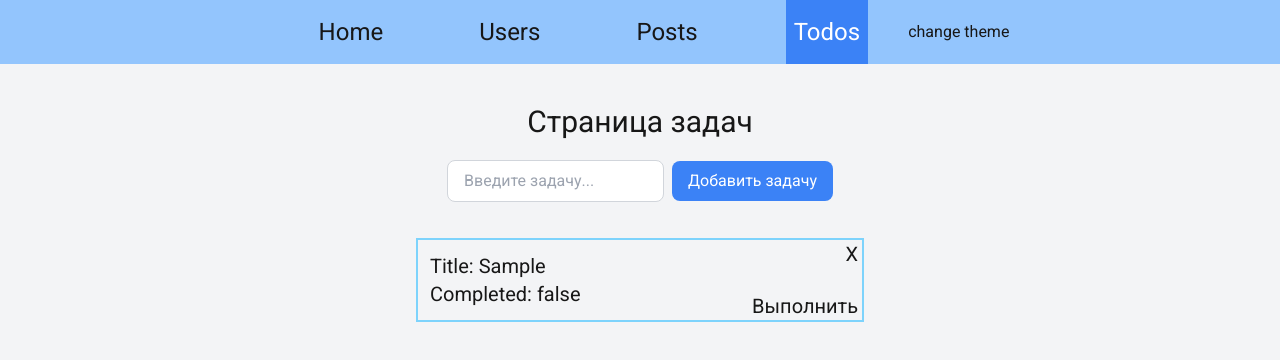
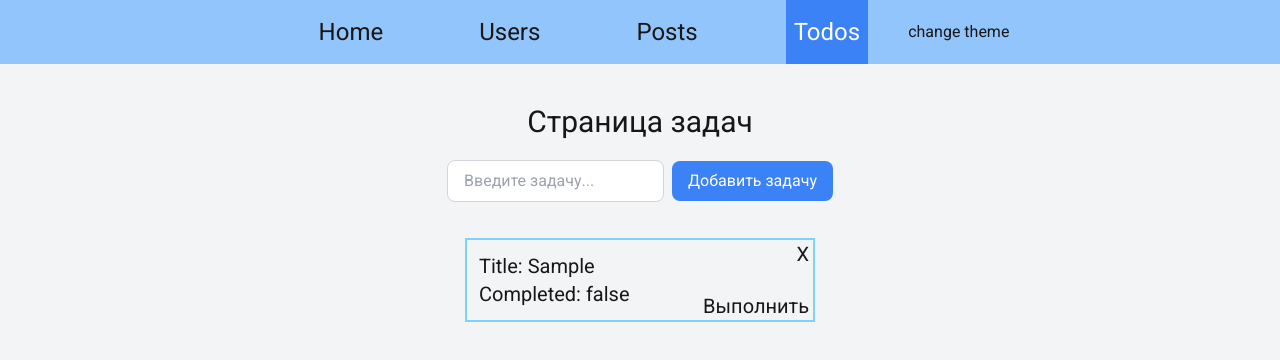
Before and after one commit to NoWizarrd/next-test-project, a Next.js app: page /todos in a window 1280 px wide. Both pictures are taken after typing "Sample" into the empty fields and a click on the button "Добавить задачу". Shown: the top 360 px of the page. Built offline with nearby package versions, Linux system fonts and the light colour scheme; no server answers.

Commit message:
fix todos width adaptive

```diff
--- a/src/components/todos/Todos.tsx
+++ b/src/components/todos/Todos.tsx
@@ -16,7 +16,7 @@ export default function Todos (props: TodosProps): ReactNode {
             {todos.map((todo) => (
                 <li key={todo.id}
                 className="
-                flex relative flex-col min-w-[35vw]
+                flex relative flex-col min-w-[350px]
                 border-2 border-[var(--borderColor)] dark:bg-[var(--darkGray)] m-4 p-3">
                     <div className='mr-10'>
                         Title: {todo.title}
```
